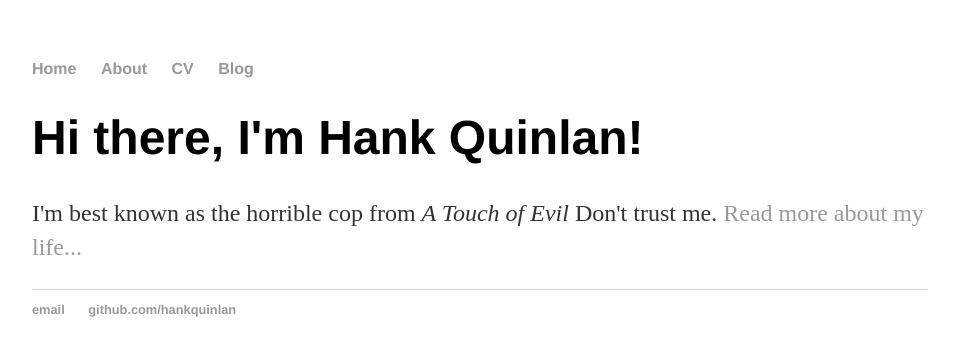
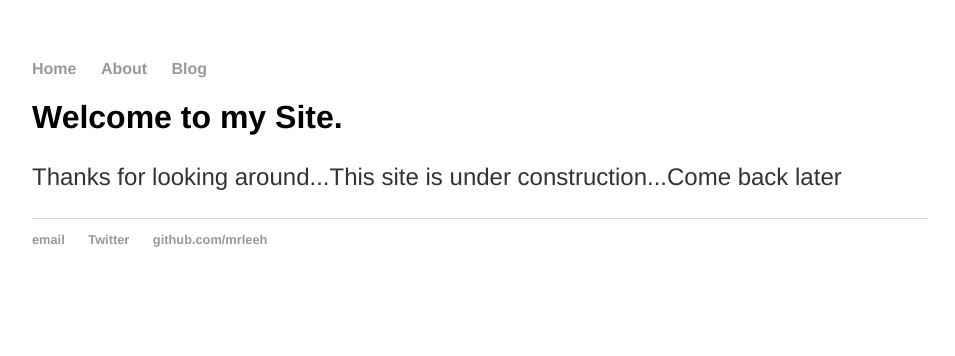
Before and after one commit to MrLeeh/mrleeh.github.io, a Jekyll site: the page built from index.html, in a window 1280 px wide. Shown: the top 356 px of the page, without its empty margins (160-1115 px from the left). Built offline with Jekyll 4.4.1, drawn with Linux system fonts in a browser that asks for light colours.

```diff
--- a/_config.yml
+++ b/_config.yml
@@ -1 +1,3 @@
 name: MrLeehs Blog
+markdown: kramdown
+highlighter: rouge
--- a/_layouts/default.html
+++ b/_layouts/default.html
@@ -10,7 +10,6 @@
 	    		<ul>
 	        		<li><a href="/">Home</a></li>
 		        	<li><a href="/about">About</a></li>
-	        		<li><a href="/cv">CV</a></li>
 	        		<li><a href="/blog">Blog</a></li>
 	    		</ul>
 			</nav>
@@ -21,8 +20,9 @@
 			</div><!-- /.container -->
 			<footer>
 	    		<ul>
-	        		<li><a href="mailto:hankquinlanhub@gmail.com">email</a></li>
-	        		<li><a href="https://github.com/hankquinlan">github.com/hankquinlan</a></li>
+	        		<li><a href="mailto:stefan.st.lehmann@gmail.com">email</a></li>
+	        		<li><a href="https://twitter.com/MrL33h">Twitter</a></li>
+	        		<li><a href="https://github.com/mrleeh">github.com/mrleeh</a></li>
 				</ul>
 			</footer>
 		</body>
--- a/css/main.css
+++ b/css/main.css
@@ -1,33 +1,41 @@
 body {
     margin: 60px auto;
     width: 70%;
+    font-family: 'Helvetica', 'Arial', 'Sans-Serif';
 }
+
 nav ul, footer ul {
     font-family:'Helvetica', 'Arial', 'Sans-Serif';
     padding: 0px;
     list-style: none;
     font-weight: bold;
 }
+
 nav ul li, footer ul li {
     display: inline;
     margin-right: 20px;
 }
+
 a {
     text-decoration: none;
     color: #999;
 }
+
 a:hover {
     text-decoration: underline;
 }
+
 h1 {
-    font-size: 3em;
+    font-size: 2em;
     font-family:'Helvetica', 'Arial', 'Sans-Serif';
 }
+
 p {
     font-size: 1.5em;
     line-height: 1.4em;
     color: #333;
 }
+
 footer {
     border-top: 1px solid #d5d5d5;
     font-size: .8em;
--- a/index.html
+++ b/index.html
@@ -1,8 +1,10 @@
 ---
 layout: default
-title: MrLeehs Blog
+title: MrLeehs Homepage
 ---
 <div class="blurb">
-	<h1>Hi there, I'm Hank Quinlan!</h1>
-	<p>I'm best known as the horrible cop from <em>A Touch of Evil</em> Don't trust me. <a href="/about">Read more about my life...</a></p>
-</div><!-- /.blurb -->
+	<h1>Welcome to my Site.</h1>
+	<p>
+    Thanks for looking around...This site is under construction...Come back later
+  </p>
+</div>
```
Also changed, not shown: _layouts/post.html (added, +9 -0 lines), _posts/2016-03-26-My-first-post.md (added, +9 -0 lines), blog/index.html (added, +11 -0 lines), 2 other files.
